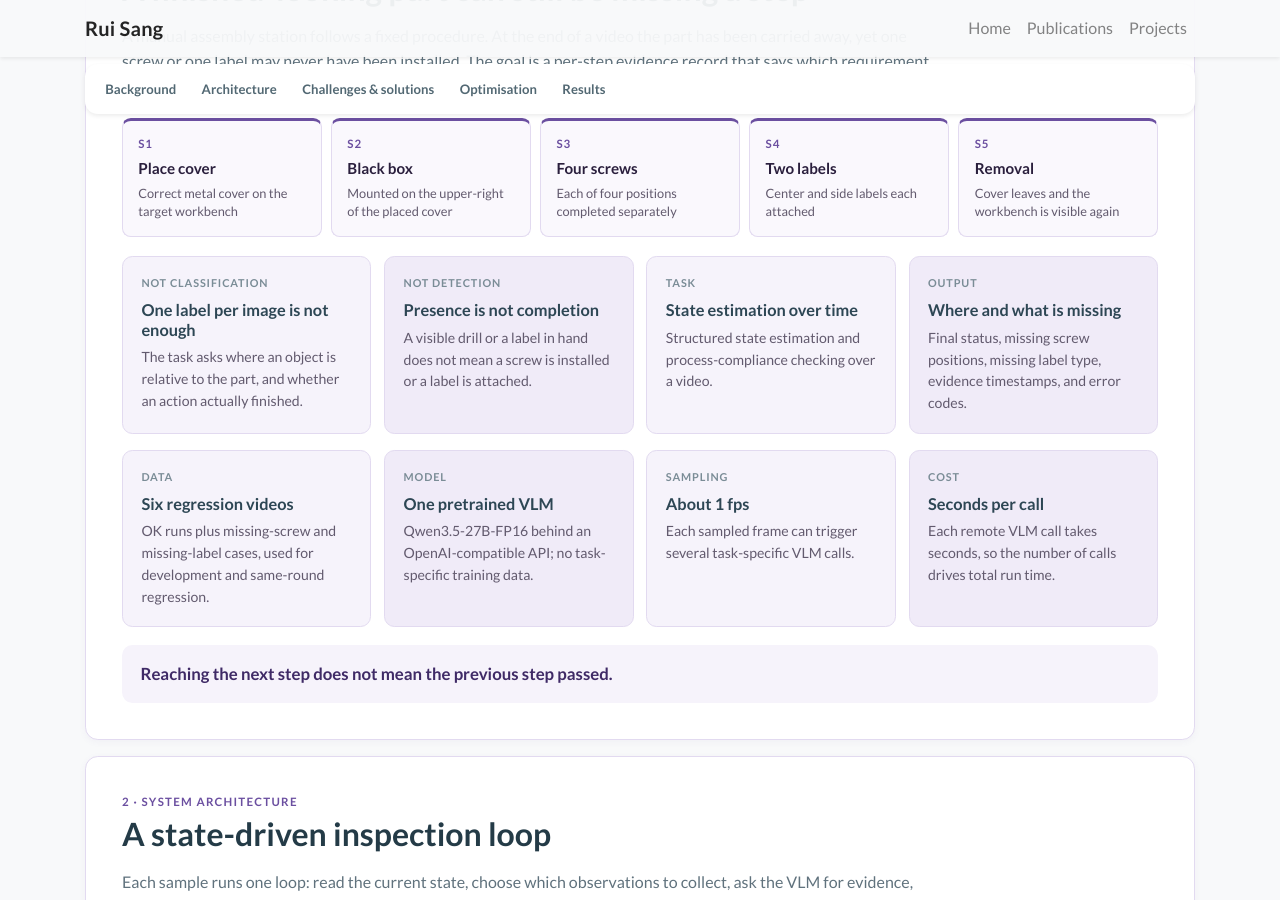
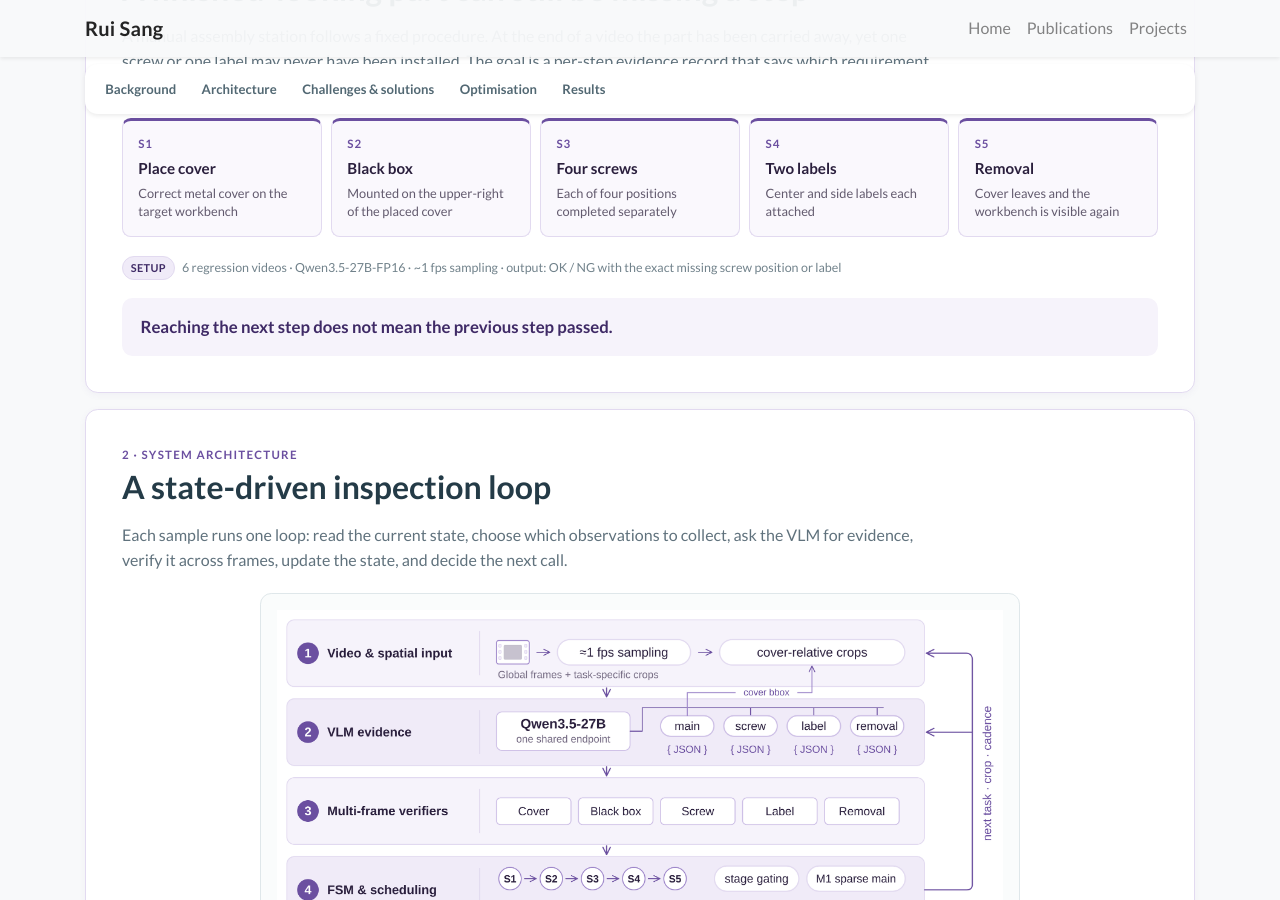
Before and after one commit to richael-sang/richael-sang.github.io, a Jekyll site: the page built from _projects/bosch-sop.md, in a window 1280 px wide and 900 px high, scrolled down 886 px. Built offline with Jekyll 4.4.1, drawn with Linux system fonts in a browser that asks for light colours; nearby versions of some CDN libraries; a style sheet for code colours, icons or effects is not loaded.

Commit message:
Trim the Bosch background section to the stage strip and key setup.
Co-authored-by: Cursor <cursoragent@cursor.com>

```diff
--- a/_projects/bosch-sop.md
+++ b/_projects/bosch-sop.md
@@ -74,50 +74,7 @@ section_nav:
     <div class="stage-card"><b>S4</b>{% include i18n.html tag="strong" en="Two labels" zh="两张标签" %}{% include i18n.html tag="span" en="Center and side labels each attached" zh="center 与 side 标签分别贴附" %}</div>
     <div class="stage-card"><b>S5</b>{% include i18n.html tag="strong" en="Removal" zh="移除工件" %}{% include i18n.html tag="span" en="Cover leaves and the workbench is visible again" zh="盖板离开，工作台恢复可见" %}</div>
   </div>
-  <div class="overview-grid">
-    <div class="overview-card">
-      {% include i18n.html tag="div" class="overview-label" en="Not classification" zh="不是分类" %}
-      {% include i18n.html tag="h3" en="One label per image is not enough" zh="一张图一个类别不够" %}
-      {% include i18n.html tag="p" en="The task asks where an object is relative to the part, and whether an action actually finished." zh="任务需要判断对象相对工件的位置，以及动作是否真正完成。" %}
-    </div>
-    <div class="overview-card">
-      {% include i18n.html tag="div" class="overview-label" en="Not detection" zh="不是检测" %}
-      {% include i18n.html tag="h3" en="Presence is not completion" zh="出现不等于完成" %}
-      {% include i18n.html tag="p" en="A visible drill or a label in hand does not mean a screw is installed or a label is attached." zh="看到电钻或手里拿着标签，不代表螺丝已经装好、标签已经贴上。" %}
-    </div>
-    <div class="overview-card">
-      {% include i18n.html tag="div" class="overview-label" en="Task" zh="任务" %}
-      {% include i18n.html tag="h3" en="State estimation over time" zh="随时间的状态估计" %}
-      {% include i18n.html tag="p" en="Structured state estimation and process-compliance checking over a video." zh="在视频上做结构化状态估计与流程合规检查。" %}
-    </div>
-    <div class="overview-card">
-      {% include i18n.html tag="div" class="overview-label" en="Output" zh="输出" %}
-      {% include i18n.html tag="h3" en="Where and what is missing" zh="缺了什么、缺在哪里" %}
-      {% include i18n.html tag="p" en="Final status, missing screw positions, missing label type, evidence timestamps, and error codes." zh="最终状态、缺失螺丝位置、缺失标签类型、证据时间戳与错误码。" %}
-    </div>
-  </div>
-  <div class="overview-grid mt-3">
-    <div class="overview-card">
-      {% include i18n.html tag="div" class="overview-label" en="Data" zh="数据" %}
-      {% include i18n.html tag="h3" en="Six regression videos" zh="六条回归视频" %}
-      {% include i18n.html tag="p" en="OK runs plus missing-screw and missing-label cases, used for development and same-round regression." zh="包含 OK 流程以及漏装螺丝、漏贴标签等缺陷案例，用于开发与同轮回归。" %}
-    </div>
-    <div class="overview-card">
-      {% include i18n.html tag="div" class="overview-label" en="Model" zh="模型" %}
-      {% include i18n.html tag="h3" en="One pretrained VLM" zh="一个预训练 VLM" %}
-      {% include i18n.html tag="p" en="Qwen3.5-27B-FP16 behind an OpenAI-compatible API; no task-specific training data." zh="通过 OpenAI 兼容接口调用 Qwen3.5-27B-FP16，没有任务专用训练数据。" %}
-    </div>
-    <div class="overview-card">
-      {% include i18n.html tag="div" class="overview-label" en="Sampling" zh="采样" %}
-      {% include i18n.html tag="h3" en="About 1 fps" zh="约 1 fps" %}
-      {% include i18n.html tag="p" en="Each sampled frame can trigger several task-specific VLM calls." zh="每个采样帧都可能触发多次任务专用的 VLM 调用。" %}
-    </div>
-    <div class="overview-card">
-      {% include i18n.html tag="div" class="overview-label" en="Cost" zh="成本" %}
-      {% include i18n.html tag="h3" en="Seconds per call" zh="每次调用数秒" %}
-      {% include i18n.html tag="p" en="Each remote VLM call takes seconds, so the number of calls drives total run time." zh="每次远程 VLM 调用需要数秒，调用次数决定总运行时间。" %}
-    </div>
-  </div>
+  <p class="source-line"><span class="evidence-chip">{% include i18n.html en="Setup" zh="条件" %}</span> {% include i18n.html en="6 regression videos · Qwen3.5-27B-FP16 · ~1 fps sampling · output: OK / NG with the exact missing screw position or label" zh="6 条回归视频 · Qwen3.5-27B-FP16 · 约 1 fps 采样 · 输出：OK / NG 及具体缺失的螺丝位置或标签" %}</p>
   <div class="question-banner">{% include i18n.html en="Reaching the next step does not mean the previous step passed." zh="进入下一步，不代表上一步已经合格。" %}</div>
 </section>
 
```
